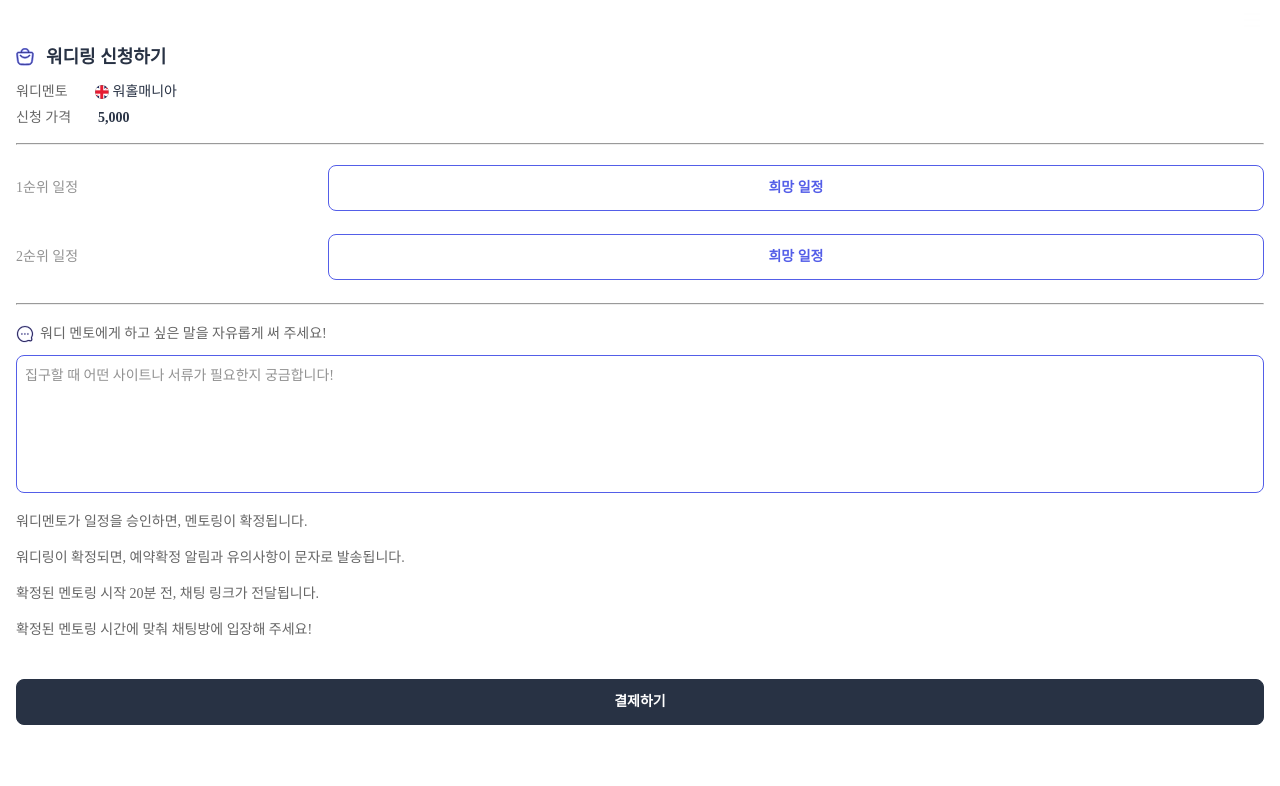
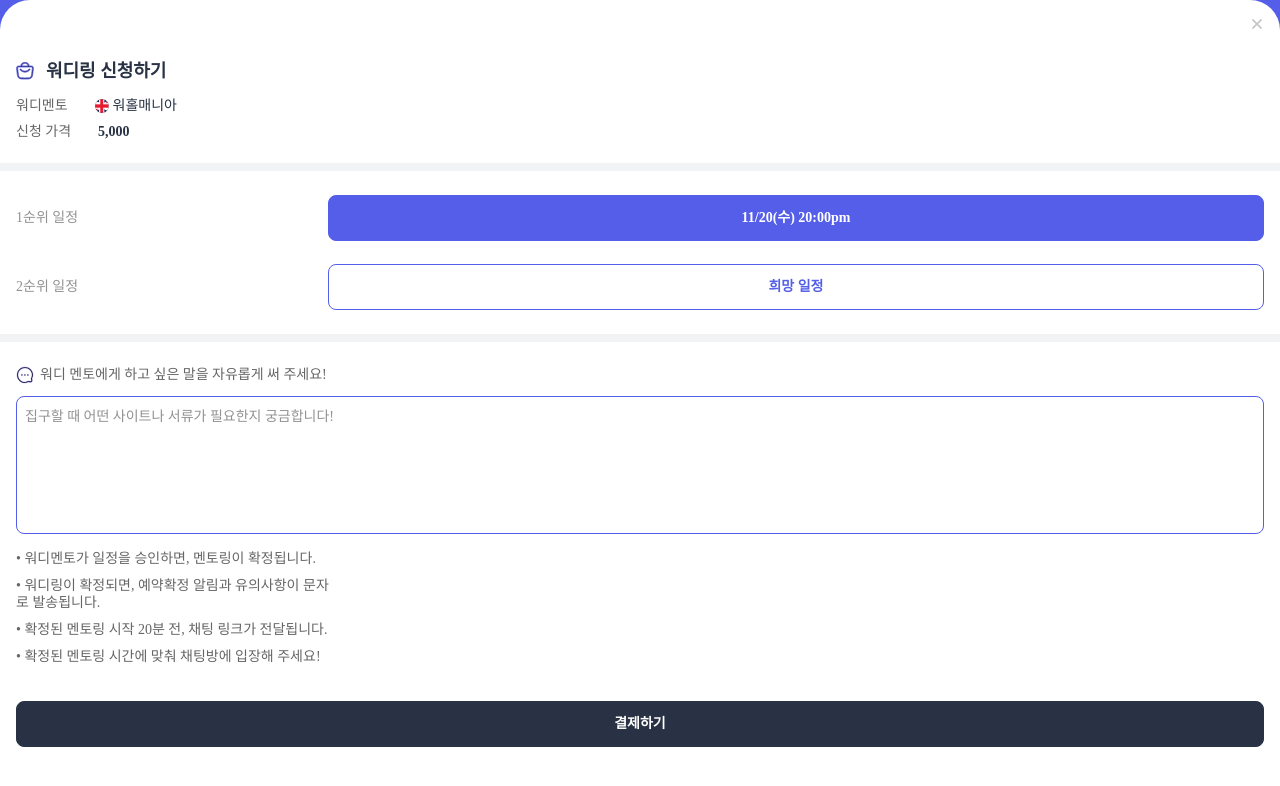
Before and after one commit to Team-Wordi/Wordi, a React (Create React App) app in the folder client/: page /Wordi/application in a window 1280 px wide. Shown: the top 786 px of the page. Built offline with nearby package versions, Linux system fonts and the light colour scheme; a web font is replaced by a local one.

Commit message:
Style: [#121] 멘토링 신청 페이지 스타일 수정

```diff
--- a/client/src/components/Application/Bottom.tsx
+++ b/client/src/components/Application/Bottom.tsx
@@ -5,9 +5,10 @@ import TextArea from 'components/common/TextArea';
 import Button from 'components/common/Button';
 import MessageIcon from 'components/icon/MessageIcon';
 import TextBox from 'components/common/TextBox';
-import PaymentButton from 'components/MentorDetail/PaymentButton';
 
 const Container = styled.div`
+  padding: 0 16px;
+
   & > textarea {
     margin-bottom: 14px;
   }
@@ -26,10 +27,16 @@ const TitleWrapper = styled.div`
 
 const Notification = styled.ul`
   list-style: none;
+
   & > li {
     margin-bottom: 10px;
-    line-height: 26px;
+    line-height: 17px;
   }
+
+  & > li:nth-child(2) {
+    max-width: 321px;
+  }
+
   & > li:last-child {
     margin-bottom: 36px;
   }
@@ -52,14 +59,14 @@ const Bottom = () => {
       <Notification>
         <li>
           <TextBox
-            text="워디멘토가 일정을 승인하면, 멘토링이 확정됩니다."
+            text="• 워디멘토가 일정을 승인하면, 멘토링이 확정됩니다."
             color={COLORS.gray_04}
             fontWeight={400}
           />
         </li>
         <li>
           <TextBox
-            text="워디링이 확정되면, 예약확정 알림과 유의사항이 문자로
+            text="• 워디링이 확정되면, 예약확정 알림과 유의사항이 문자로
       발송됩니다."
             color={COLORS.gray_04}
             fontWeight={400}
@@ -67,14 +74,14 @@ const Bottom = () => {
         </li>
         <li>
           <TextBox
-            text="확정된 멘토링 시작 20분 전, 채팅 링크가 전달됩니다."
+            text="• 확정된 멘토링 시작 20분 전, 채팅 링크가 전달됩니다."
             color={COLORS.gray_04}
             fontWeight={400}
           />
         </li>
         <li>
           <TextBox
-            text="확정된 멘토링 시간에 맞춰 채팅방에 입장해 주세요!"
+            text="• 확정된 멘토링 시간에 맞춰 채팅방에 입장해 주세요!"
             color={COLORS.gray_04}
             fontWeight={400}
           />
--- a/client/src/components/Application/Header.tsx
+++ b/client/src/components/Application/Header.tsx
@@ -1,18 +1,22 @@
 import React from 'react';
 import styled from 'styled-components';
 import { COLORS } from 'styles/Theme';
-import HambuguerIcon from 'components/icon/HamburgerIcon';
-import MarketIcon from 'components/icon/MarketIcon';
 import TextBox from 'components/common/TextBox';
 import Nation from 'components/common/Nation';
+import MarketIcon from 'components/icon/MarketIcon';
+import CancelIcon from 'components/icon/CancelIcon';
+import { useHistory } from 'react-router';
 
 const Container = styled.div`
   display: flex;
   flex-direction: column;
+  border-radius: 30px 30px 0 0;
+  background: ${COLORS.white};
+  padding: 17px 16px 0px 16px;
 
   & > svg {
     margin-left: auto;
-    margin-bottom: 16px;
+    margin-bottom: 31px;
   }
 `;
 
@@ -35,6 +39,10 @@ const HeaderInfo = styled.div`
   display: flex;
   margin-bottom: 12px;
 
+  :last-child {
+    margin-bottom: 0;
+  }
+
   div:first-child {
     margin-right: 27px;
   }
@@ -49,10 +57,15 @@ const FlagBox = styled.div`
 `;
 
 const Header = () => {
-  const showMenu = () => {};
+  const history = useHistory();
+
+  const goBack = () => {
+    history.goBack();
+  };
+
   return (
     <Container>
-      <HambuguerIcon size={24} color={COLORS.gray_03} onClick={showMenu} />
+      <CancelIcon size={14} color={COLORS.gray_02} onClick={goBack} />
       <TitleBox>
         <MarketIcon size={18} color={COLORS.primary} />
         <Title>워디링 신청하기</Title>
--- a/client/src/components/Application/ScheduleApplication.tsx
+++ b/client/src/components/Application/ScheduleApplication.tsx
@@ -1,12 +1,11 @@
 import React from 'react';
 import { COLORS } from 'styles/Theme';
 import Button from 'components/common/Button';
-import TextArea from 'components/common/TextArea';
 import styled from 'styled-components';
 import TextBox from 'components/common/TextBox';
 
 const Container = styled.div`
-  margin-top: 20px;
+  padding: 0 16px;
 `;
 
 const DatePickerBox = styled.div`
@@ -26,10 +25,10 @@ const ScheduleApplication = () => {
 
         <Button
           size={75}
-          text="희망 일정"
-          fill={COLORS.white}
+          text="11/20(수) 20:00pm"
+          fill={COLORS.primary}
           border={COLORS.primary}
-          textColor={COLORS.primary}
+          textColor={COLORS.white}
           onClick={handleButton}
         />
       </DatePickerBox>
--- /dev/null
+++ b/client/src/components/icon/CancelIcon.tsx
@@ -0,0 +1,14 @@
+import React from 'react';
+import { ReactComponent as CancelSvg } from 'assets/icons/cancel.svg';
+
+interface CancelIconProps {
+  size?: number;
+  color?: string;
+  onClick: () => void;
+}
+
+function CancelIcon({ size, color, onClick }: CancelIconProps): JSX.Element {
+  return <CancelSvg width={size} height={size} stroke={color} onClick={onClick} />;
+}
+
+export default CancelIcon;
--- a/client/src/pages/ApplicationPage.tsx
+++ b/client/src/pages/ApplicationPage.tsx
@@ -1,16 +1,23 @@
 import React from 'react';
-import { Container } from 'styles/GlobalStyles';
+import styled from 'styled-components';
+import { COLORS } from 'styles/Theme';
 import Header from 'components/Application/Header';
 import ScheduleApplication from 'components/Application/ScheduleApplication';
 import Bottom from 'components/Application/Bottom';
+import { Divider } from 'styles/GlobalStyles';
+
+const Container = styled.div`
+  background: ${COLORS.primary};
+  height: 30px;
+`;
 
 const ApplicationPage = () => {
   return (
     <Container>
       <Header />
-      <hr />
+      <Divider />
       <ScheduleApplication />
-      <hr />
+      <Divider />
       <Bottom />
     </Container>
   );
--- a/client/src/pages/MentorDetailPage.tsx
+++ b/client/src/pages/MentorDetailPage.tsx
@@ -1,19 +1,10 @@
 import React, { useEffect, useState } from 'react';
-import styled from 'styled-components';
 import Header from 'components/MentorDetail/Header';
 import Introduction from 'components/MentorDetail/Introduction';
 import { mentorData } from 'constants/dummy';
 import Footer from 'components/MentorDetail/Footer';
-import { COLORS } from 'styles/Theme';
 import Reviews from 'components/MentorDetail/Reviews';
-
-const Divider = styled.div`
-  background: ${COLORS.lightGray};
-  width: 100%;
-  min-width: 100%;
-  margin: 24px 0;
-  height: 8px;
-`;
+import { Divider } from 'styles/GlobalStyles';
 
 const MentorDetailPage = () => {
   const [mentorDetail, setMentorDetail] = useState<any>('');
--- a/client/src/styles/GlobalStyles.ts
+++ b/client/src/styles/GlobalStyles.ts
@@ -38,4 +38,12 @@ export const Container = styled.div`
   min-height: 100vh;
 `;
 
+export const Divider = styled.div`
+  background: ${COLORS.lightGray};
+  width: 100%;
+  min-width: 100%;
+  margin: 24px 0;
+  height: 8px;
+`;
+
 export default GlobalStyles;
```
Also changed, not shown: client/src/assets/icons/cancel.svg (added).
